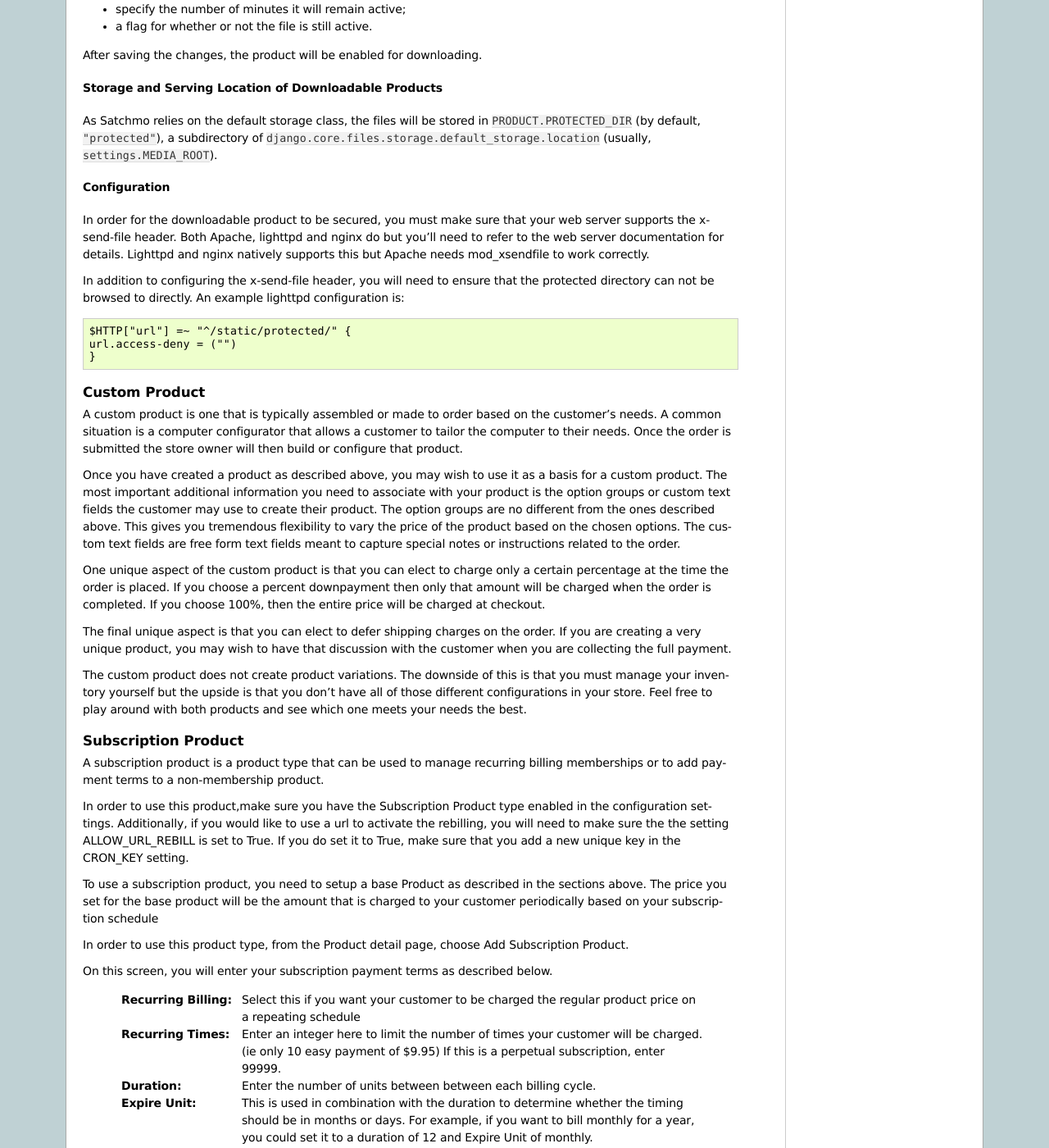
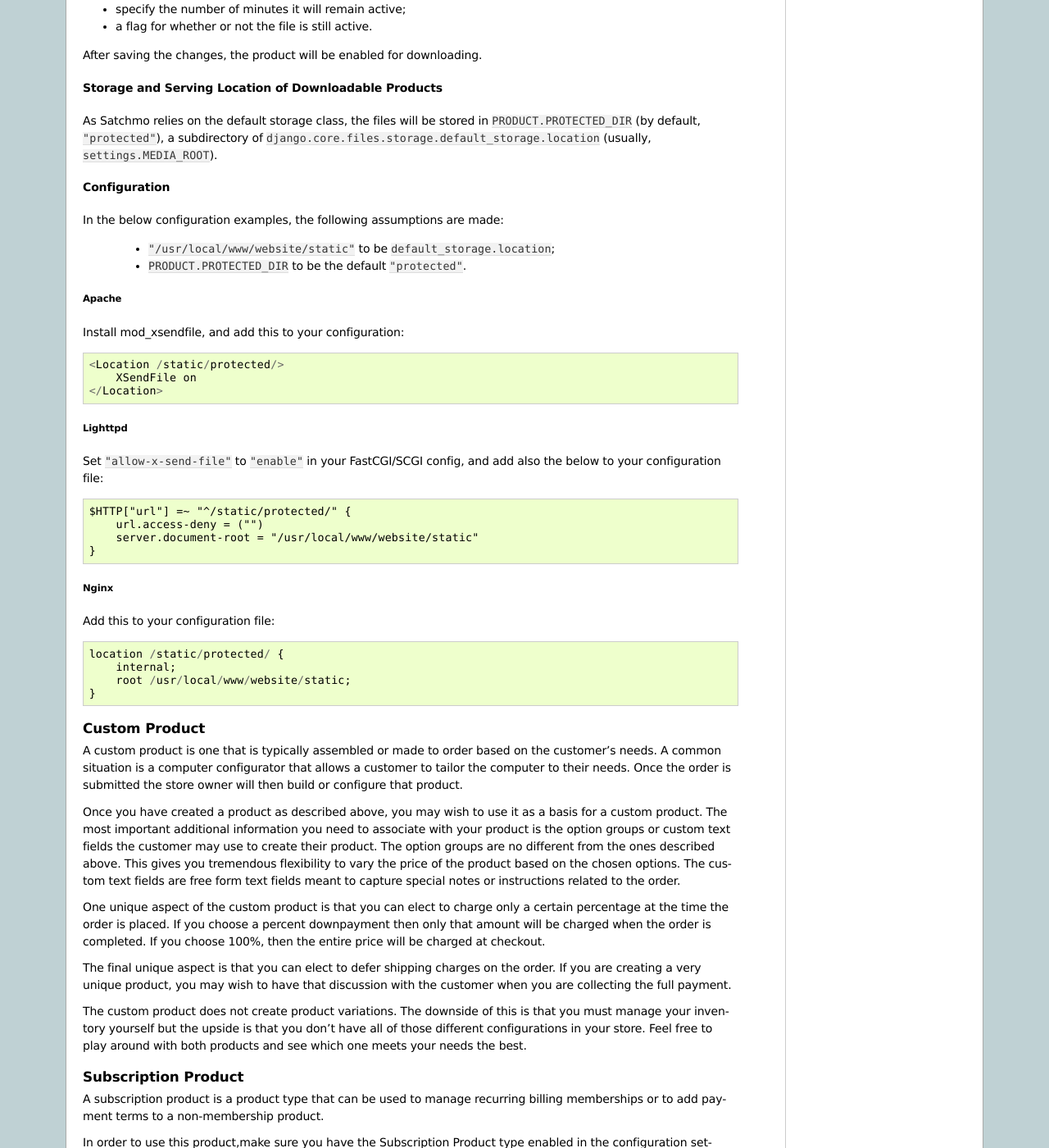
Before and after one commit to opencoca/WEB-Satchmo, a Sphinx documentation site: the page built from docs/product.txt, in a window 1280 px wide and 1400 px high, scrolled down 4703 px. Shown: the whole window at 82% size. Built offline with Sphinx 7.4.7, drawn with Linux system fonts in a browser that asks for light colours.

Commit message:
shop.views.download.send_file: shift server config doc into docs/product
Shift doc from the view function to sphinx docs, and combine/expand
configuration advice.

```diff
--- a/docs/product.txt
+++ b/docs/product.txt
@@ -260,12 +260,43 @@ As Satchmo relies on the default storage class, the files will be stored in
 Configuration
 +++++++++++++
 
-In order for the downloadable product to be secured, you must make sure that your web server supports the x-send-file header.  Both Apache, lighttpd and nginx do but you'll need to refer to the web server documentation for details.  Lighttpd and nginx natively supports this but Apache needs mod_xsendfile to work correctly.
+In the below configuration examples, the following assumptions are made:
 
-In addition to configuring the x-send-file header, you will need to ensure that the protected directory can not be browsed to directly.  An example lighttpd configuration is::
+  - ``"/usr/local/www/website/static"`` to be ``default_storage.location``;
+  - ``PRODUCT.PROTECTED_DIR`` to be the default ``"protected"``.
+
+.. TODO add assumed url
+
+Apache
+~~~~~~
+
+Install mod_xsendfile, and add this to your configuration::
+
+    <Location /static/protected/>
+        XSendFile on
+    </Location>
+
+.. TODO: add denying of direct hits, and aliasing.
+
+Lighttpd
+~~~~~~~~
+
+Set ``"allow-x-send-file"`` to ``"enable"`` in your FastCGI/SCGI config, and
+add also the below to your configuration file::
 
     $HTTP["url"] =~ "^/static/protected/" {
-    url.access-deny = ("")
+        url.access-deny = ("")
+        server.document-root = "/usr/local/www/website/static"
+    }
+
+Nginx
+~~~~~
+
+Add this to your configuration file::
+
+    location /static/protected/ {
+        internal;
+        root /usr/local/www/website/static;
     }
 
 .. index::
```
Also changed, not shown: 1 other file.
